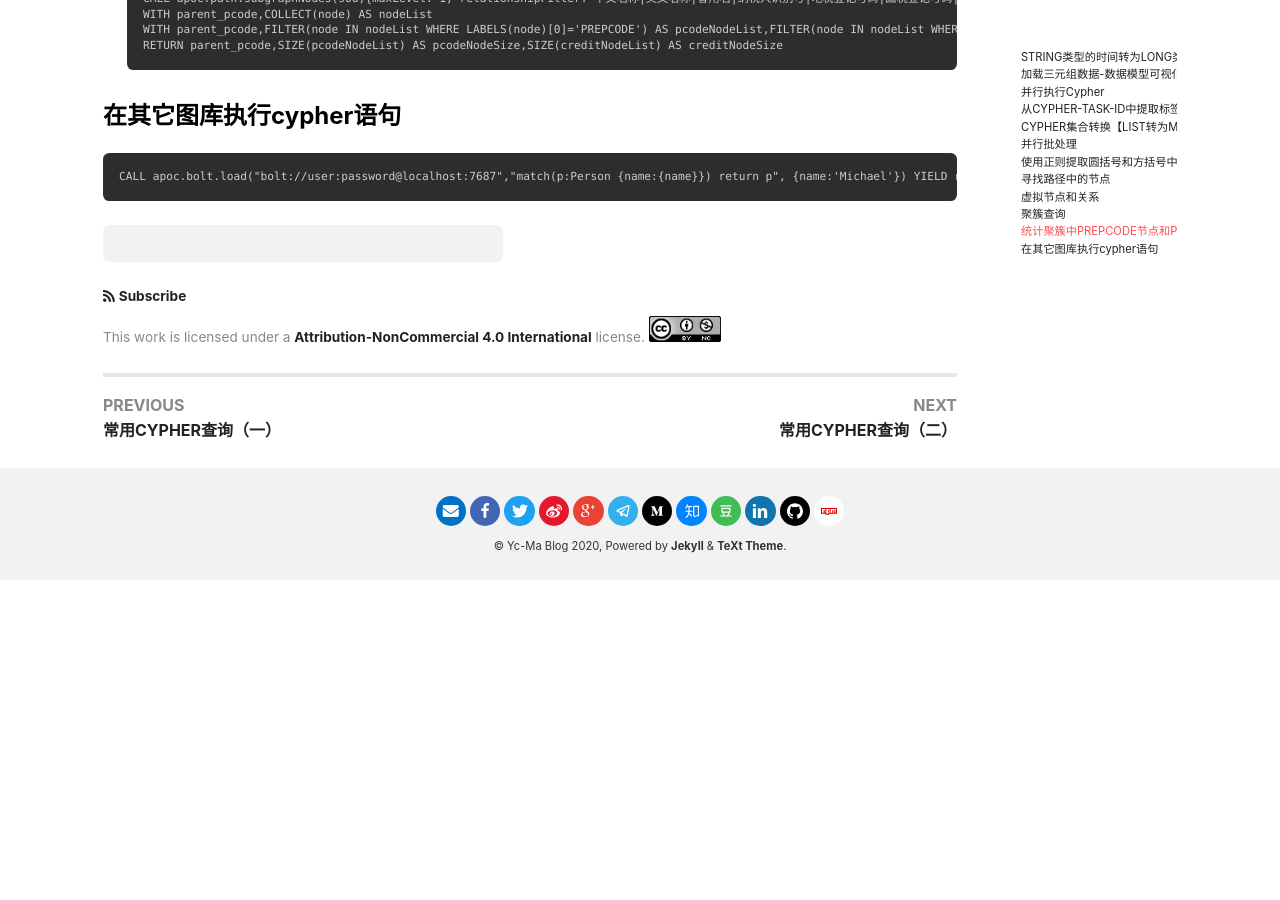
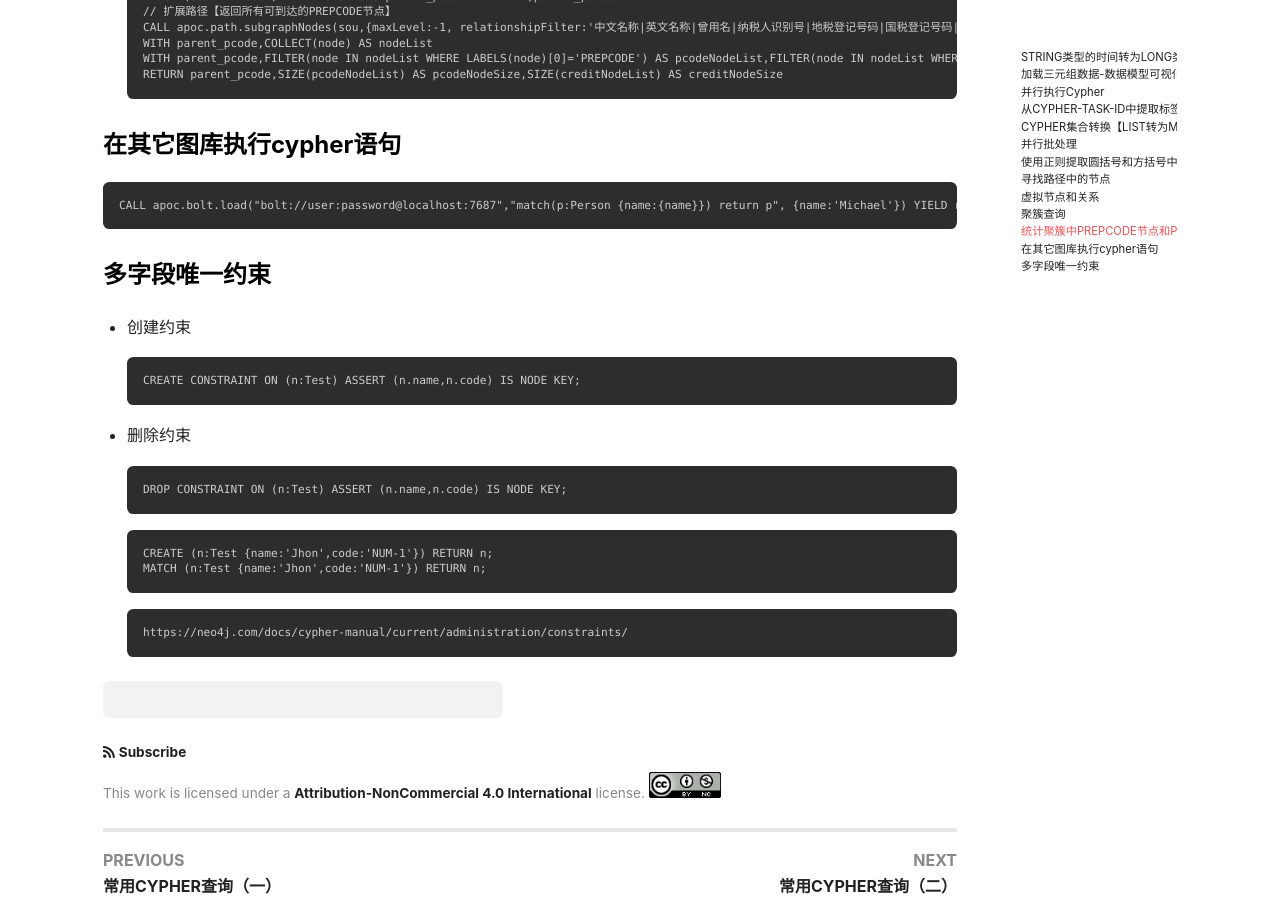
Before and after one commit to crazyyanchao/blog, a Jekyll site: the page built from _posts/2020-06-16-常用CYPHER查询（三）.md, in a window 1280 px wide and 900 px high, scrolled down 3180 px. Built offline with Jekyll 4.4.1, drawn with Linux system fonts in a browser that asks for light colours; nearby versions of some CDN libraries; comment, search, counter and statistics services are not loaded; before the commit the page ends 3760 px from its top, so only the background shows below that.

````diff
--- a/_posts/2020-06-16-常用CYPHER查询（三）.md
+++ b/_posts/2020-06-16-常用CYPHER查询（三）.md
@@ -135,3 +135,20 @@ RETURN parent_pcode,SIZE(pcodeNodeList) AS pcodeNodeSize,SIZE(creditNodeList) AS
 ```
 CALL apoc.bolt.load("bolt://user:password@localhost:7687","match(p:Person {name:{name}}) return p", {name:'Michael'}) YIELD row RETURN row
 ```
+
+### 多字段唯一约束
+- 创建约束
+```
+CREATE CONSTRAINT ON (n:Test) ASSERT (n.name,n.code) IS NODE KEY;
+```
+- 删除约束
+```
+DROP CONSTRAINT ON (n:Test) ASSERT (n.name,n.code) IS NODE KEY;
+```
+```
+CREATE (n:Test {name:'Jhon',code:'NUM-1'}) RETURN n;
+MATCH (n:Test {name:'Jhon',code:'NUM-1'}) RETURN n;
+```
+```
+https://neo4j.com/docs/cypher-manual/current/administration/constraints/
+```
````
